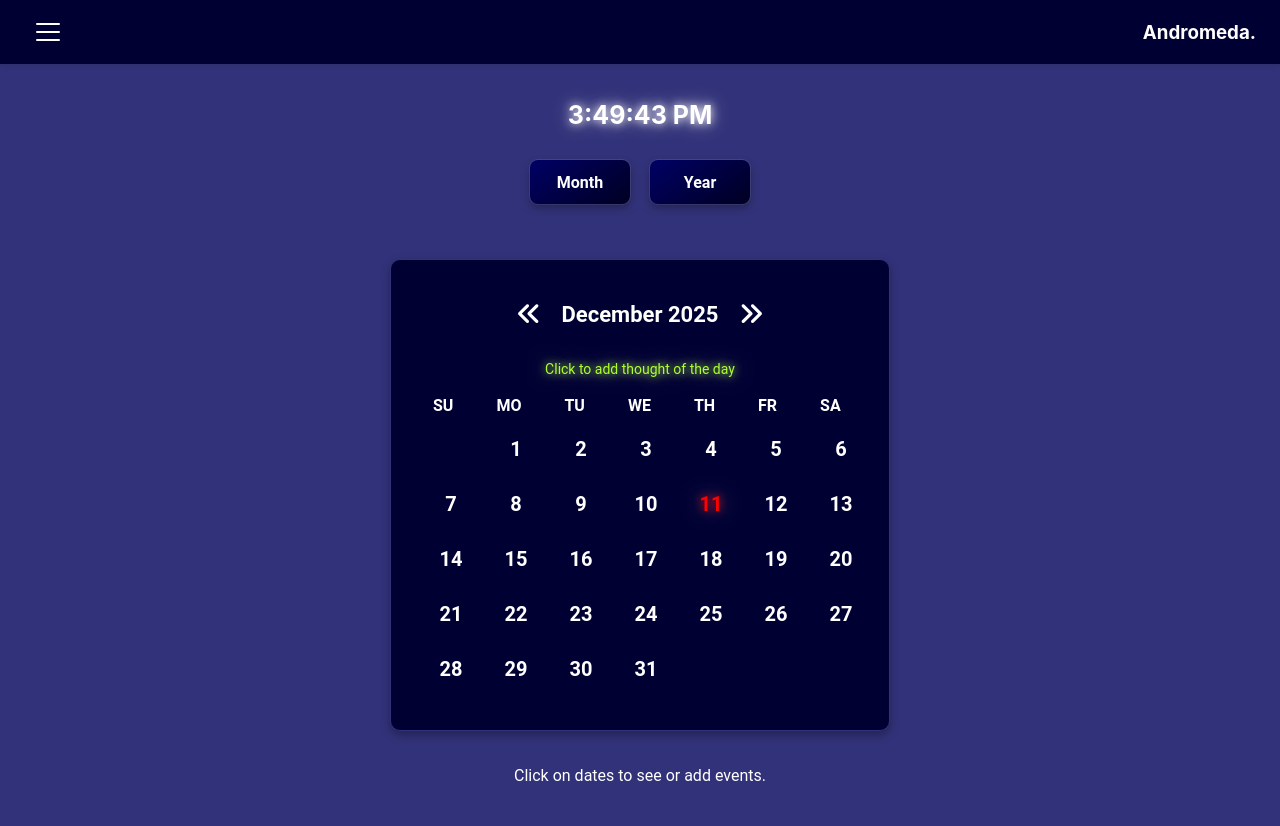
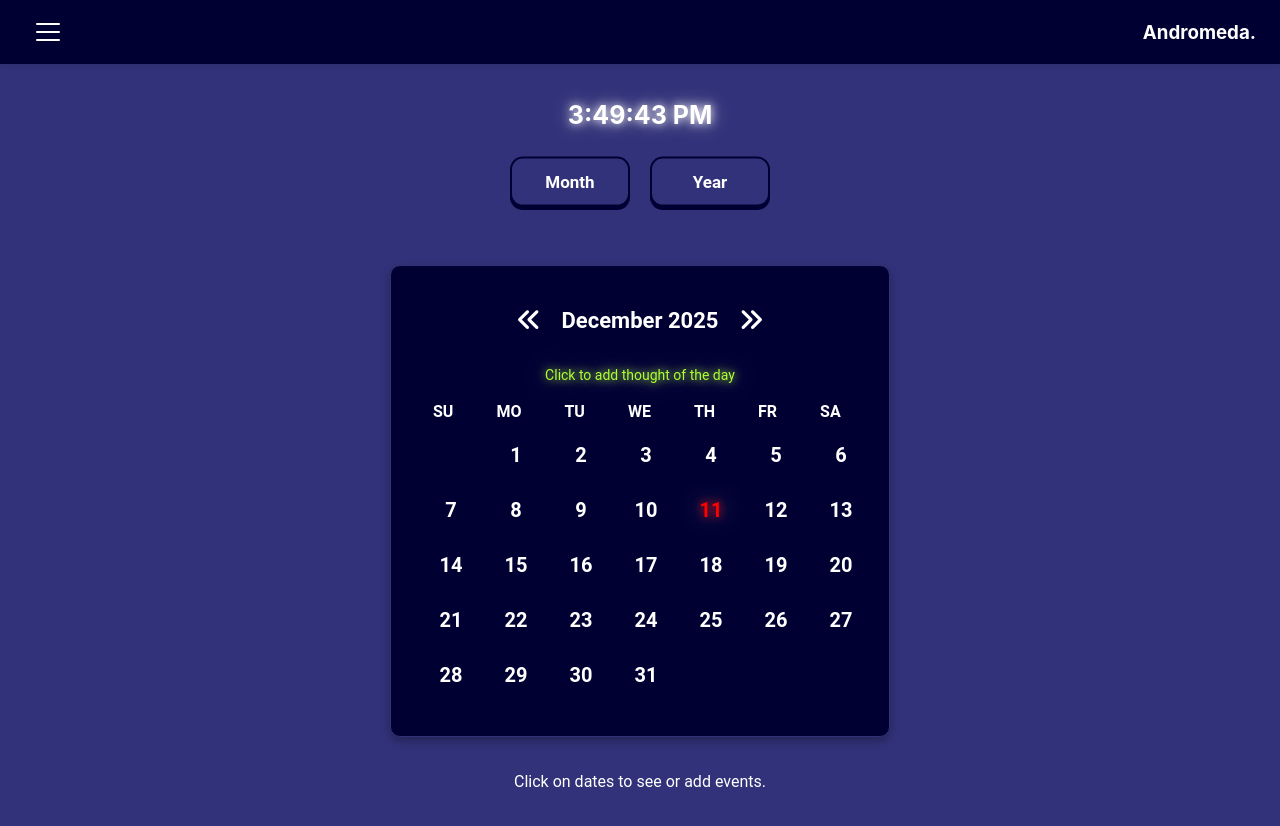
Before and after one commit to abk2191/organiser, a React (Vite) app: page /organiser/calendar in a window 1280 px wide. Shown: the top 826 px of the page. Built offline with nearby package versions, Linux system fonts and the light colour scheme.

Commit message:
Added new features

```diff
--- a/src/Calendar.jsx
+++ b/src/Calendar.jsx
@@ -1693,48 +1693,44 @@ function Calendar() {
       >
         <button
           className="month-year-nav-btn"
-          onClick={(e) => {
-            animateButtonClick(e);
+          onClick={() => {
             setCurrentView("month");
-            console.log("Switching to Month View");
           }}
-          style={{
-            padding: "12px 24px",
-            backgroundColor: "#000033",
-            color: "white",
-            border: "none",
-            borderRadius: "8px",
-            fontSize: "16px",
-            fontWeight: "bold",
-            cursor: "pointer",
-            minWidth: "100px",
-            minHeight: "44px",
-          }}
+          // style={{
+          //   padding: "12px 24px",
+          //   backgroundColor: "#000033",
+          //   color: "white",
+          //   border: "none",
+          //   borderRadius: "8px",
+          //   fontSize: "16px",
+          //   fontWeight: "bold",
+          //   cursor: "pointer",
+          //   minWidth: "100px",
+          //   minHeight: "44px",
+          // }}
         >
-          Month
+          <span class="button_top"> Month </span>
         </button>
 
         <button
           className="month-year-nav-btn"
-          onClick={(e) => {
-            animateButtonClick(e);
+          onClick={() => {
             setCurrentView("year");
-            console.log("Switching to Year View");
           }}
-          style={{
-            padding: "12px 24px",
-            backgroundColor: "#000033",
-            color: "white",
-            border: "none",
-            borderRadius: "8px",
-            fontSize: "16px",
-            fontWeight: "bold",
-            cursor: "pointer",
-            minWidth: "100px",
-            minHeight: "44px",
-          }}
+          // style={{
+          //   padding: "12px 24px",
+          //   backgroundColor: "#000033",
+          //   color: "white",
+          //   border: "none",
+          //   borderRadius: "8px",
+          //   fontSize: "16px",
+          //   fontWeight: "bold",
+          //   cursor: "pointer",
+          //   minWidth: "100px",
+          //   minHeight: "44px",
+          // }}
         >
-          Year
+          <span class="button_top"> Year </span>
         </button>
       </div>
 
--- a/src/index.css
+++ b/src/index.css
@@ -1727,111 +1727,42 @@ html.dark-theme {
   min-height: 100vh; /* Added to ensure it takes full height */
 }
 
+/* From Uiverse.io by Voxybuns */
 .month-year-nav-btn {
-  /* Base styling */
-  background: linear-gradient(145deg, #000066, #000022);
-  color: white;
+  /* Variables */
+  --button_radius: 0.75em;
+  --button_color: #32327a;
+  --button_outline_color: #000033;
+  width: 120px;
+  font-size: 17px;
+  font-weight: bold;
   border: none;
-  border-radius: 10px;
-  padding: 12px 20px;
-  font-size: 16px;
-  font-weight: bold;
-  cursor: pointer;
-  position: relative;
-  overflow: hidden;
-  transition: all 0.2s ease;
-  box-shadow: 0 4px 8px rgba(0, 0, 0, 0.3), 0 0 0 1px rgba(255, 255, 255, 0.1);
-
-  /* Ripple effect container */
-  isolation: isolate;
-}
-
-/* Hover effect */
-.month-year-nav-btn:hover {
-  background: linear-gradient(145deg, #000088, #000033);
-  transform: translateY(-2px);
-  box-shadow: 0 6px 12px rgba(0, 0, 0, 0.4), 0 0 0 2px rgba(255, 255, 255, 0.2);
-}
-
-/* Active/Click animation */
-.month-year-nav-btn:active {
-  transform: translateY(1px) scale(0.98);
-  background: linear-gradient(145deg, #000044, #000011);
-  box-shadow: 0 2px 4px rgba(0, 0, 0, 0.2), inset 0 2px 4px rgba(0, 0, 0, 0.3);
-  transition: transform 0.05s ease, box-shadow 0.05s ease;
-}
-
-/* Ripple effect */
-.month-year-nav-btn::after {
-  content: "";
-  position: absolute;
-  top: 50%;
-  left: 50%;
-  width: 0;
-  height: 0;
-  border-radius: 50%;
-  background: rgba(255, 255, 255, 0.3);
-  transform: translate(-50%, -50%);
-  transition: width 0.4s, height 0.4s;
-  z-index: -1;
-}
-
-.month-year-nav-btn:active::after {
-  width: 300px;
-  height: 300px;
-  transition: width 0s, height 0s;
-}
-
-/* Press bounce animation */
-@keyframes buttonPress {
-  0% {
-    transform: scale(1);
-  }
-  50% {
-    transform: scale(0.95);
-  }
-  100% {
-    transform: scale(1);
-  }
-}
-
-/* Apply animation on click */
-.month-year-nav-btn.animating {
-  animation: buttonPress 0.3s ease;
-}
-
-/* Add pulsing glow for selected state */
-.month-year-nav-btn.selected {
-  background: linear-gradient(145deg, #32327a, #1a1a5a);
-  box-shadow: 0 0 15px rgba(50, 50, 122, 0.5), 0 4px 8px rgba(0, 0, 0, 0.3);
-}
-
-/* Disabled state */
-.month-year-nav-btn:disabled {
-  opacity: 0.5;
-  cursor: not-allowed;
-  transform: none;
-  box-shadow: none;
-}
-
-.month-year-nav-btn:disabled:hover {
-  background: linear-gradient(145deg, #000066, #000022);
-  transform: none;
-  box-shadow: none;
-}
-
-/* Icon inside button */
-.month-year-nav-btn i {
-  margin: 0 5px;
-  transition: transform 0.2s ease;
-}
-
-.month-year-nav-btn:hover i {
-  transform: scale(1.1);
-}
-
-.month-year-nav-btn:active i {
-  transform: scale(0.95);
+  cursor: pointer;
+  border-radius: var(--button_radius);
+  background: var(--button_outline_color);
+}
+
+.button_top {
+  display: block;
+  box-sizing: border-box;
+  border: 2px solid var(--button_outline_color);
+  border-radius: var(--button_radius);
+  padding: 0.75em 1.5em;
+  background: var(--button_color);
+  color: var(--button_outline_color);
+  transform: translateY(-0.2em);
+  transition: transform 0.1s ease;
+  color: white;
+}
+
+.month-year-nav-btn:hover .button_top {
+  /* Pull the month-year-nav-btn upwards when hovered */
+  transform: translateY(-0.33em);
+}
+
+.month-year-nav-btn:active .button_top {
+  /* Push the button downwards when pressed */
+  transform: translateY(0);
 }
 
 /* ===== RESPONSIVE DESIGN ===== */
```
